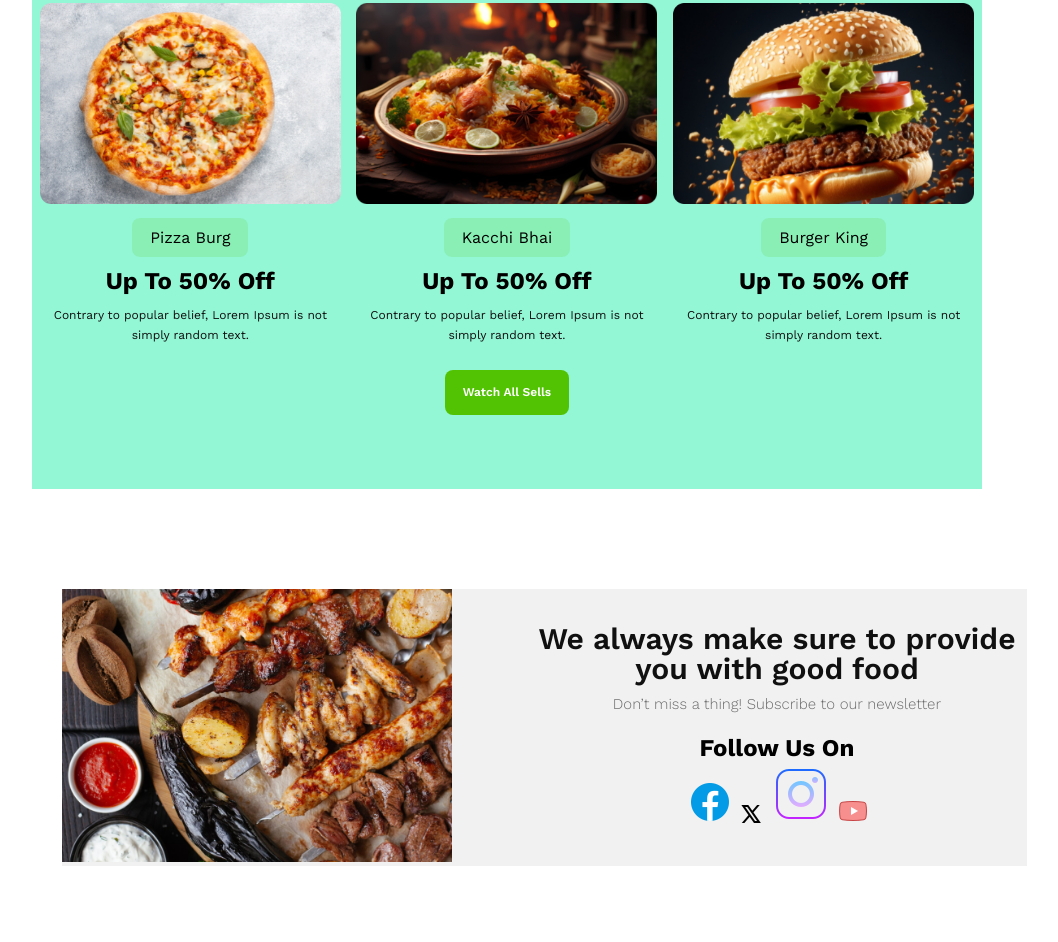
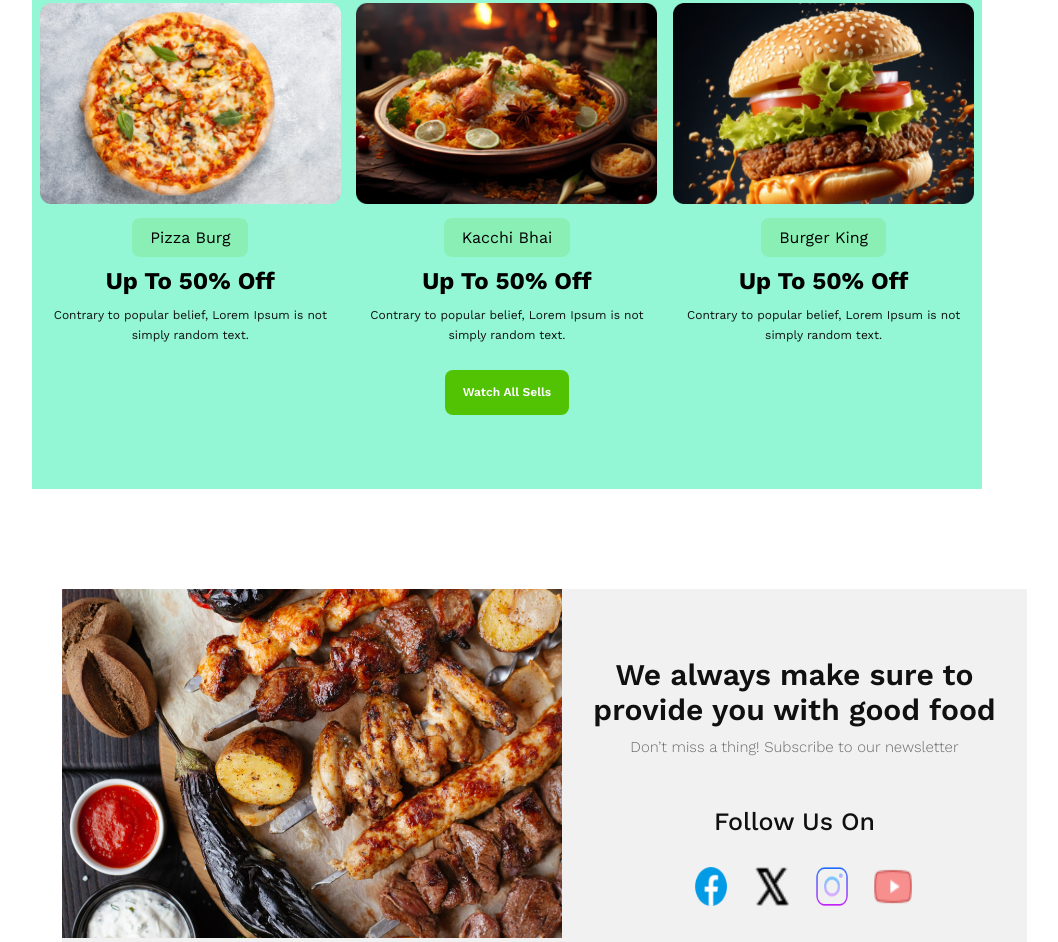
Before and after one commit to HarunBappi/Good-Food-Restaurant, a plain HTML site: page index.html in a window 1280 px wide. Shown: the part 864-1806 px from the top of the page, without its empty margins (133-1191 px from the left). Before the commit the page ends 1730 px from the top, so only its background shows below. Drawn offline with nearby package versions, Linux system fonts and the light colour scheme.

Commit message:
finish the code

```diff
--- a/index.html
+++ b/index.html
@@ -87,10 +87,12 @@
           <p class="description">Don’t miss a thing! Subscribe to our newsletter</p>
           <div class="footer-icon">
             <h2 class="follow">Follow Us On</h2>
-             <img src="assets/icon/facebook.png" alt="">
+             <div class="icons">
+              <img src="assets/icon/facebook.png" alt="">
              <img src="assets/icon/X.png" alt="">
              <img src="assets/icon/instagram.png" alt="">
              <img src="assets/icon/youtube.png" alt="">
+             </div>
           </div>
         </div>
       </div>
--- a/style/style.css
+++ b/style/style.css
@@ -153,34 +153,48 @@ body {
   align-items: center;
 }
 .footer-contant .footer-image {
-  width: 600px;
+  width: 500px;
 }
 .footer-image img {
-  width: 100%;
+  width: 500px;
 }
-.footer-details{
-    margin-left:75px;
+.footer-details {
+  margin-top: 40px;
 }
 .footer-details .title {
   color: rgb(16, 16, 16);
   font-family: Work Sans;
   font-size: 30px;
-  font-weight:600;
-  line-height:30px;
+  font-weight: 600;
+  line-height: 35px;
   text-align: center;
 }
-.footer-details .description{
+.footer-details .description {
   opacity: 0.6;
   color: rgb(16, 16, 16);
   font-family: Work Sans;
-    font-size:15px;
-    font-weight:300;
-    line-height:20px;
+  font-size: 15px;
+  font-weight: 300;
+  line-height: 20px;
   letter-spacing: 0%;
   text-align: center;
   margin-top: 10px;
 }
-.footer-icon{
+.footer-icon {
   text-align: center;
-    margin-top: 20px;
+  margin-top: 50px;
 }
+.footer-icon .follow {
+  margin-bottom: 25px;
+  color: rgb(16, 16, 16);
+  font-family: Work Sans;
+  font-size: 25px;
+  font-weight: 500;
+  line-height: 30px;
+  text-align: center;
+}
+.footer-icon .icons img {
+  width: 40px;
+  height: 49px;
+  margin-left: 15px;
+}
```
Lines whose indentation alone changed are shown as unchanged.
